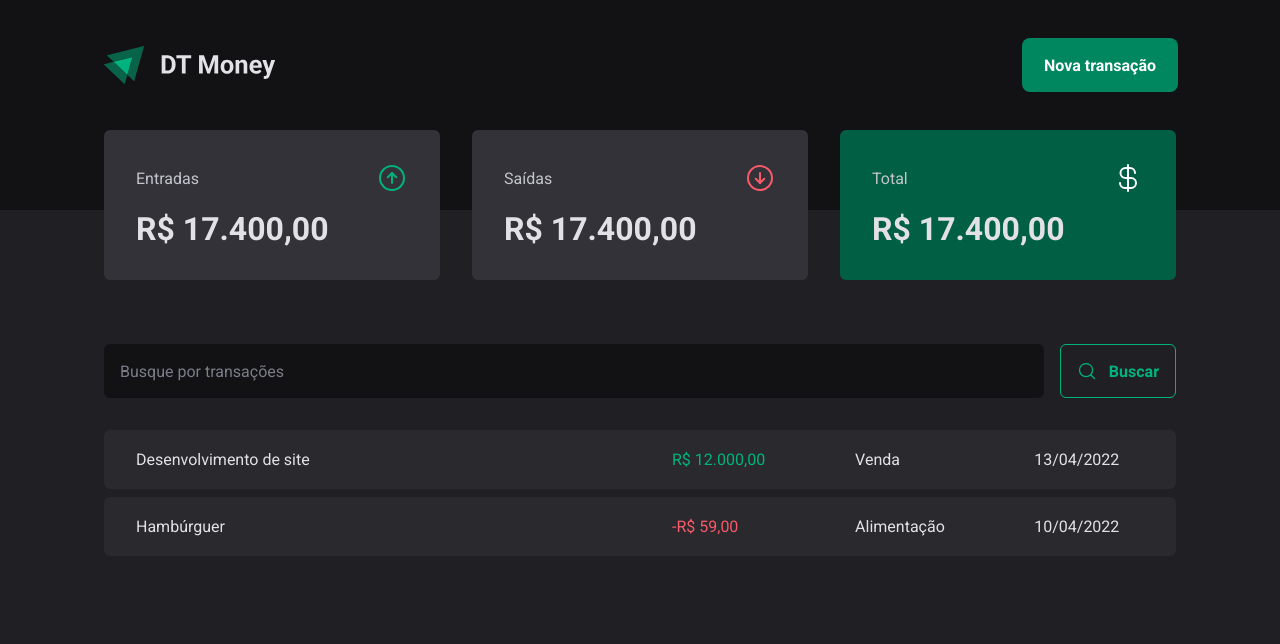
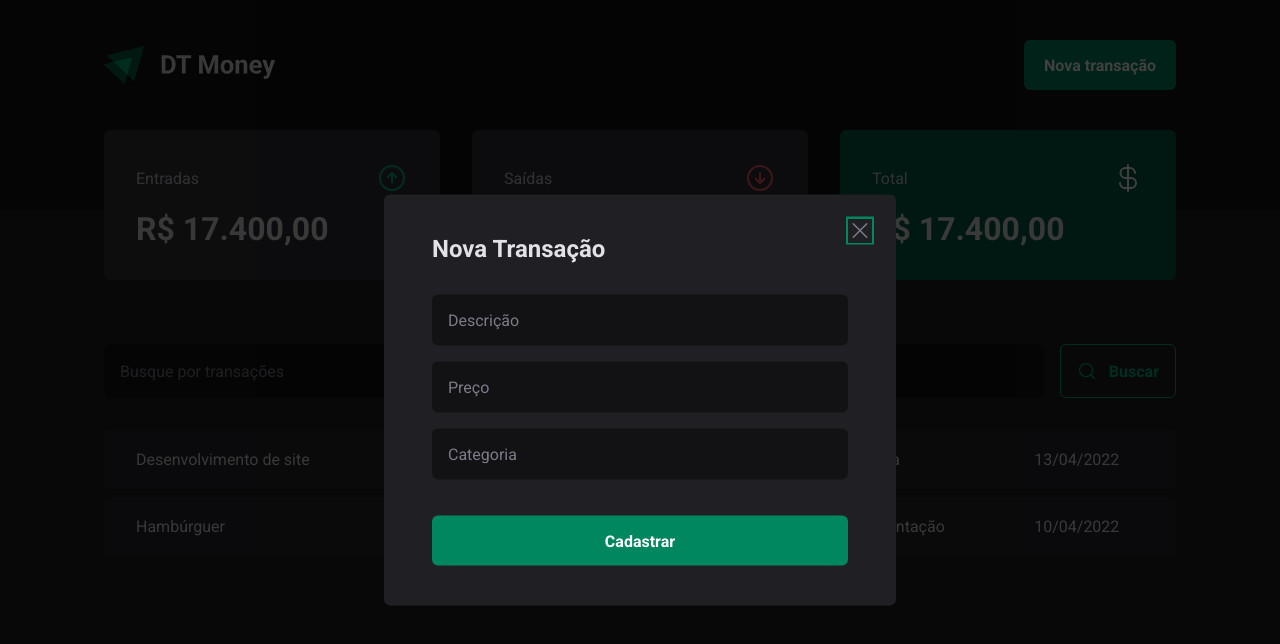
Before and after one commit to rmmena123/dt-money, a React (Vite) app: page / in a window 1280 px wide. Both pictures are taken after a click on the button "Nova transação". Shown: the top 644 px of the page. Built offline with nearby package versions, Linux system fonts and the light colour scheme.

Commit message:
#6: Feature - Componente NewTransactionModal com acessibilidade utilizando Radix

```diff
--- a/package.json
+++ b/package.json
@@ -10,6 +10,7 @@
     "preview": "vite preview"
   },
   "dependencies": {
+    "@radix-ui/react-dialog": "^1.0.3",
     "phosphor-react": "^1.4.1",
     "react": "^18.2.0",
     "react-dom": "^18.2.0",
--- a/src/components/Header/index.tsx
+++ b/src/components/Header/index.tsx
@@ -1,5 +1,7 @@
+import { NewTransactionModal } from "../NewTransactionModal";
 import { HeaderContainer, HeaderContent, NewTransactionButton } from "./styles";
-import logoImg from "../../assets/logo.svg"
+import * as Dialog from '@radix-ui/react-dialog';
+import logoImg from "../../assets/logo.svg";
 
 export function Header() {
     return (
@@ -7,7 +9,14 @@
             <HeaderContainer>
                 <HeaderContent>
                     <img src={logoImg} alt="Logo DT Money" />
-                    <NewTransactionButton>Nova transação</NewTransactionButton>
+
+                    <Dialog.Root>
+                        <Dialog.Trigger asChild>
+                        <NewTransactionButton>Nova transação</NewTransactionButton>
+                        </Dialog.Trigger>
+
+                        <NewTransactionModal />
+                    </Dialog.Root>
                 </HeaderContent>
             </HeaderContainer>
         </div>
--- /dev/null
+++ b/src/components/NewTransactionModal/index.tsx
@@ -0,0 +1,30 @@
+import * as Dialog from '@radix-ui/react-dialog';
+import { X } from "phosphor-react";
+
+import { CloseButton, Content, Overlay } from './styles';
+
+export function NewTransactionModal() {
+  return (
+    <Dialog.Portal>
+      <Overlay />
+
+      <Content>
+        <Dialog.Title>Nova Transação</Dialog.Title>
+
+        <CloseButton>
+          <X size={24} />
+        </CloseButton>
+
+        <form>
+          <input type="text" placeholder="Descrição" required />
+          <input type="number" placeholder="Preço" required />
+          <input type="text" placeholder="Categoria" required />
+
+          <button type="submit">
+            Cadastrar
+          </button>
+        </form>
+      </Content>
+    </Dialog.Portal>
+  );
+}
--- /dev/null
+++ b/src/components/NewTransactionModal/styles.ts
@@ -0,0 +1,63 @@
+import styled from "styled-components";
+import * as Dialog from '@radix-ui/react-dialog';
+
+export const Overlay = styled(Dialog.Overlay)`
+  position: fixed;
+  width: 100vw;
+  height: 100vh;
+  inset: 0;
+  background: rgba(0, 0, 0, 0.75);
+`;
+
+export const Content = styled(Dialog.Content)`
+  min-width: 32rem;
+  border-radius: 6px;
+  padding: 2.5rem 3rem;
+  background: ${props => props.theme["gray-800"]};
+  position: fixed;
+  top: 50%;
+  left: 50%;
+  transform: translate(-50%, -50%);
+  form {
+    margin-top: 2rem;
+    display: flex;
+    flex-direction: column;
+    gap: 1rem;
+    input {
+      border-radius: 6px;
+      border: 0;
+      background: ${props => props.theme["gray-900"]};
+      color: ${props => props.theme["gray-300"]};
+      padding: 1rem;
+      &::placeholder {
+        color: ${props => props.theme["gray-500"]};
+      }
+    }
+    button[type="submit"] {
+      height: 50px;
+      border: 0;
+      background: ${props => props.theme["green-500"]};
+      color: ${props => props.theme.white};
+      font-weight: bold;
+      padding: 0 1.25rem;
+      border-radius: 6px;
+      margin-top: 1.25rem;
+      cursor: pointer;
+      &:hover {
+        background: ${props => props.theme["green-700"]};
+        transition: background-color 0.2s;
+      }
+    }
+  }
+`;
+
+export const CloseButton = styled(Dialog.Close)`
+  position: absolute;
+  background: transparent;
+  border: 0;
+  top: 1.5rem;
+  right: 1.5rem;
+  line-height: 0;
+  cursor: pointer;
+  color: ${props => props.theme["gray-500"]};
+`;
```
Also changed, not shown: 1 other file (tests, documents, lock files or other folders).
